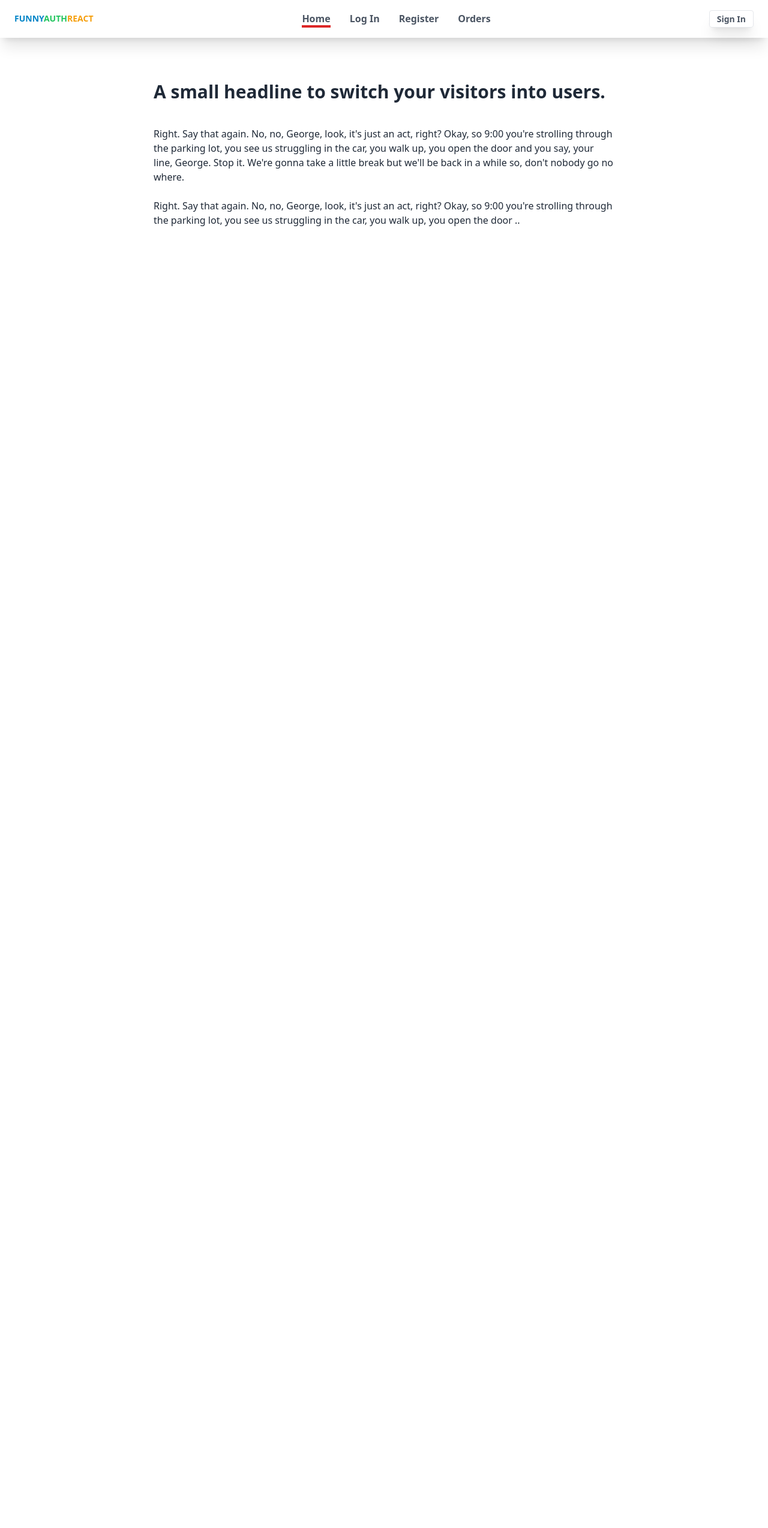
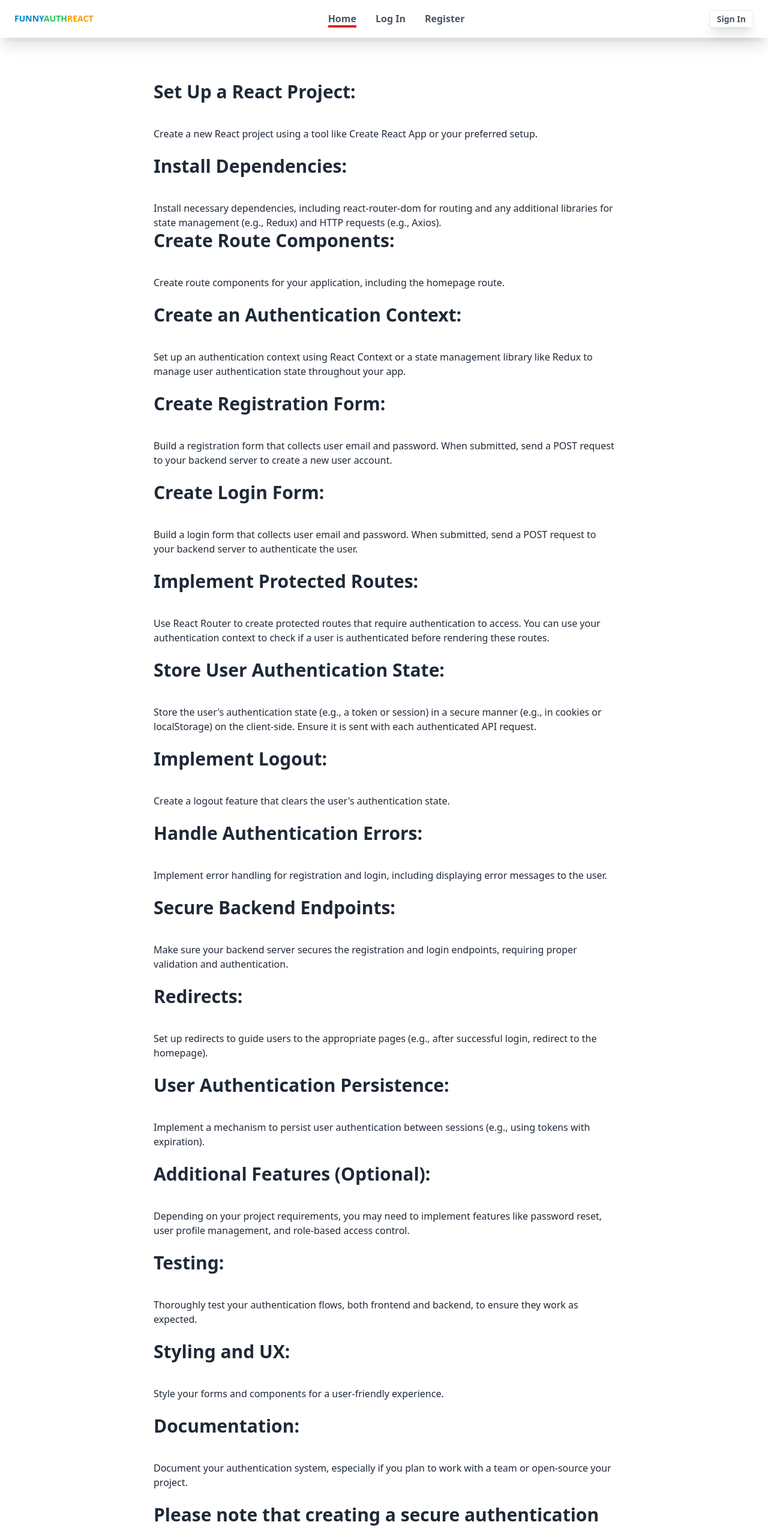
Before and after one commit to anfal11/react-auth-private-route-practice, a React (Vite) app: page / in a window 1280 px wide. Shown: the top 2547 px of the page at 60% size. Before the commit the page ends 800 px from the top, so only its background shows below. Built offline with nearby package versions, Linux system fonts and the light colour scheme; no server answers.

Commit message:
home page updated

```diff
--- a/src/components/Header/Header.jsx
+++ b/src/components/Header/Header.jsx
@@ -93,7 +93,8 @@ export default function Navbar() {
                   Register
                 </NavLink>
               </li>
-              <li className="lg:mx-4">
+              {
+                user && <li className="lg:mx-4">
                 <NavLink
                   to="/orders"
                   className={`text-gray-600  ${
@@ -103,6 +104,7 @@ export default function Navbar() {
                   Orders
                 </NavLink>
               </li>
+              }
             </ul>
           </div>
           <div className="lg:flex-grow"></div>
--- a/src/components/Home/Home.jsx
+++ b/src/components/Home/Home.jsx
@@ -8,9 +8,43 @@ const Home = () => {
     <div className=" flex flex-col items-center px-5 py-8 mx-auto max-w-7xl sm:px-6 lg:px-8 mt-10">
         <div className="flex flex-col w-full max-w-3xl mx-auto prose text-left prose-blue">
             <div className="w-full mx-auto">
-                <h2 className="text-3xl font-bold mb-10">A small headline to switch your visitors into users.</h2>
-                <p className="mb-6">Right. Say that again. No, no, George, look, it's just an act, right? Okay, so 9:00 you're strolling through the parking lot, you see us struggling in the car, you walk up, you open the door and you say, your line, George. Stop it. We're gonna take a little break but we'll be back in a while so, don't nobody go no where.</p>
-                <p>Right. Say that again. No, no, George, look, it's just an act, right? Okay, so 9:00 you're strolling through the parking lot, you see us struggling in the car, you walk up, you open the door ..</p>
+                <h2 className="text-3xl font-bold mb-10">Set Up a React Project:</h2>
+                <p className="mb-6">Create a new React project using a tool like Create React App or your preferred setup.</p>
+                <h2 className="text-3xl font-bold mb-10">Install Dependencies:</h2>
+                <p>Install necessary dependencies, including react-router-dom for routing and any additional libraries for state management (e.g., Redux) and HTTP requests (e.g., Axios).</p>
+                <h2 className="text-3xl font-bold mb-10">Create Route Components:</h2>
+                <p className="mb-6">Create route components for your application, including the homepage route.</p>
+                <h2 className="text-3xl font-bold mb-10">Create an Authentication Context:</h2>
+                <p className="mb-6">Set up an authentication context using React Context or a state management library like Redux to manage user authentication state throughout your app.</p>
+                <h2 className="text-3xl font-bold mb-10">Create Registration Form:</h2>
+                <p className="mb-6">Build a registration form that collects user email and password. When submitted, send a POST request to your backend server to create a new user account.</p>
+                <h2 className="text-3xl font-bold mb-10">Create Login Form:</h2>
+                <p className="mb-6">Build a login form that collects user email and password. When submitted, send a POST request to your backend server to authenticate the user.</p>
+                <h2 className="text-3xl font-bold mb-10">Implement Protected Routes:</h2>
+                <p className="mb-6">Use React Router to create protected routes that require authentication to access. You can use your authentication context to check if a user is authenticated before rendering these routes.</p>
+                <h2 className="text-3xl font-bold mb-10">Store User Authentication State:</h2>
+                <p className="mb-6">Store the user's authentication state (e.g., a token or session) in a secure manner (e.g., in cookies or localStorage) on the client-side. Ensure it is sent with each authenticated API request.</p>
+                <h2 className="text-3xl font-bold mb-10">Implement Logout:</h2>
+                <p className="mb-6">Create a logout feature that clears the user's authentication state.</p>
+                <h2 className="text-3xl font-bold mb-10">Handle Authentication Errors:</h2>
+                <p className="mb-6">Implement error handling for registration and login, including displaying error messages to the user.</p>
+                <h2 className="text-3xl font-bold mb-10">Secure Backend Endpoints:</h2>
+                <p className="mb-6">Make sure your backend server secures the registration and login endpoints, requiring proper validation and authentication.</p>
+                <h2 className="text-3xl font-bold mb-10">Redirects:</h2>
+                <p className="mb-6">Set up redirects to guide users to the appropriate pages (e.g., after successful login, redirect to the homepage).</p>
+                <h2 className="text-3xl font-bold mb-10">User Authentication Persistence:</h2>
+                <p className="mb-6">Implement a mechanism to persist user authentication between sessions (e.g., using tokens with expiration).</p>
+                <h2 className="text-3xl font-bold mb-10">Additional Features (Optional):</h2>
+                <p className="mb-6">Depending on your project requirements, you may need to implement features like password reset, user profile management, and role-based access control.</p>
+                <h2 className="text-3xl font-bold mb-10">Testing: </h2>
+                <p className="mb-6">Thoroughly test your authentication flows, both frontend and backend, to ensure they work as expected. </p>
+                <h2 className="text-3xl font-bold mb-10"> Styling and UX:</h2>
+                <p className="mb-6"> Style your forms and components for a user-friendly experience.</p>
+                <h2 className="text-3xl font-bold mb-10"> Documentation:</h2>
+                <p className="mb-6">Document your authentication system, especially if you plan to work with a team or open-source your project. </p>
+                <h2 className="text-3xl font-bold mb-10"> Please note that creating a secure authentication system is a complex task, and it's essential to follow best practices for security, such as hashing passwords and handling tokens securely. Additionally, it's highly recommended to use established authentication libraries and frameworks for production applications, as they have been thoroughly vetted for security. </h2>
+
+
             </div>
         </div>
     </div>
--- a/src/context/AuthProvider.jsx
+++ b/src/context/AuthProvider.jsx
@@ -47,6 +47,7 @@ const AuthProvider = ({ children }) => {
     signInUser,
     logOut,
   };
+
   return (
     <AuthContext.Provider value={authInfo}>{children}</AuthContext.Provider>
   );
```
